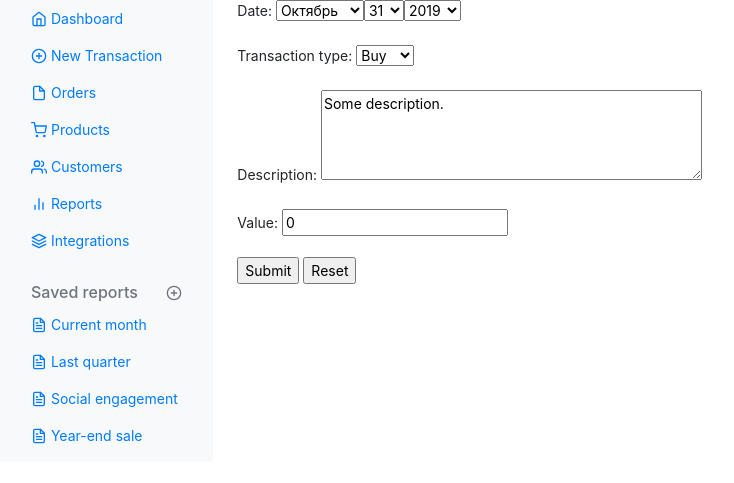
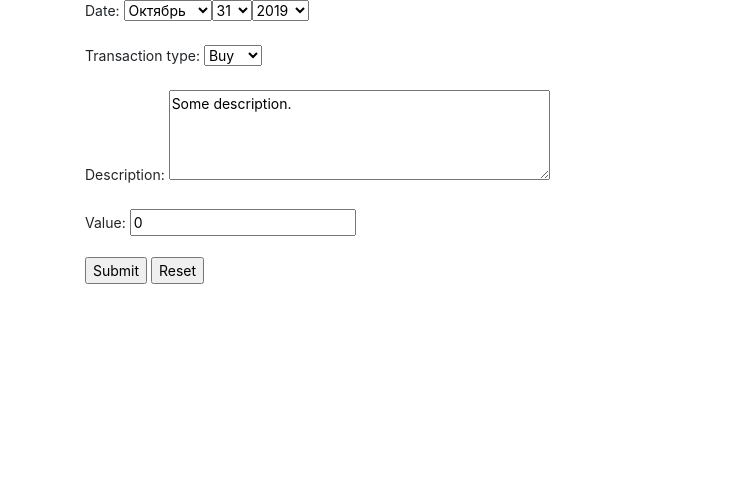
Before and after one commit to babayotta/mysite_old, a Django app: page /trym/new_transaction in a window 1280 px wide. Shown: the part 56-539 px from the top of the page, without its empty margins (0-734 px from the left). Run offline with Django 3.2, Linux system fonts and the light colour scheme; some libraries are stand-ins or nearby versions.

Commit message:
Some refactoring with templates

```diff
--- a/src/templates/mysite/base.html
+++ b/src/templates/mysite/base.html
@@ -29,17 +29,6 @@
     {% endblock %}
 </head>
 <body>
-{#<nav class="navbar navbar-dark fixed-top bg-dark flex-md-nowrap p-0 shadow">#}
-{#    <a class="navbar-brand col-sm-3 col-md-2 mr-0"#}
-{#       href="{% url 'home' %}">MySite</a>#}
-{#    <input class="form-control form-control-dark w-100" type="text"#}
-{#           placeholder="Search" aria-label="Search">#}
-{#    <ul class="navbar-nav px-3">#}
-{#        <li class="nav-item text-nowrap">#}
-{#            <a class="nav-link" href="#">Sign out</a>#}
-{#        </li>#}
-{#    </ul>#}
-{#</nav>#}
 <nav class="navbar navbar-expand-md navbar-dark fixed-top bg-dark">
     <a class="navbar-brand" href="{% url 'home' %}">MySite</a>
     <button class="navbar-toggler" type="button" data-toggle="collapse"
--- a/src/templates/mysite/home.html
+++ b/src/templates/mysite/home.html
@@ -5,7 +5,6 @@
 {% endblock %}
 
 {% block content %}
-{#    <main role="main">#}
     <!-- Main jumbotron for a primary marketing message or call to action -->
     <div class="jumbotron">
         <div class="container">
@@ -28,5 +27,4 @@
             <p>Привет, <b>незнакомец!</b></p>
         {% endif %}
     </div>
-{#    </main>#}
 {% endblock %}
--- a/src/templates/mysite/signup.html
+++ b/src/templates/mysite/signup.html
@@ -5,7 +5,6 @@
 {% endblock %}
 
 {% block content %}
-{#    <main role="main">#}
     <div class="container">
         <h2>Регистрация</h2>
         <form method="post">
@@ -14,5 +13,4 @@
             <button type="submit">Зарегистрироваться</button>
         </form>
     </div> <!-- /container -->
-{#    </main>#}
 {% endblock %}
--- a/src/templates/registration/login.html
+++ b/src/templates/registration/login.html
@@ -3,7 +3,6 @@
 {% block title %}Вход{% endblock %}
 
 {% block content %}
-{#    <main role="main">#}
     <div class="container">
         <h2>Вход</h2>
         <form method="post">
@@ -12,5 +11,4 @@
             <button type="submit">Войти</button>
         </form>
     </div> <!-- /container -->
-{#    </main>#}
 {% endblock %}
--- a/src/templates/trym/base.html
+++ b/src/templates/trym/base.html
@@ -11,94 +11,8 @@
 {% endblock %}
 
 {% block content %}
-    <div class="container-fluid">
-        <div class="row">
-            <nav class="col-md-2 d-none d-md-block bg-light sidebar">
-                <div class="sidebar-sticky">
-                    <ul class="nav flex-column">
-                        <li class="nav-item">
-                            <a class="nav-link active" href="{% url 'trym:list_of_transactions' %}">
-                                <span data-feather="home"></span>
-                                Dashboard <span class="sr-only">(current)</span>
-                            </a>
-                        </li>
-                        <li class="nav-item">
-                            <a class="nav-link" href="{% url 'trym:new_transaction' %}">
-                                <span data-feather="plus-circle"></span>
-                                New Transaction
-                            </a>
-                        </li>
-                        <li class="nav-item">
-                            <a class="nav-link" href="#">
-                                <span data-feather="file"></span>
-                                Orders
-                            </a>
-                        </li>
-                        <li class="nav-item">
-                            <a class="nav-link" href="#">
-                                <span data-feather="shopping-cart"></span>
-                                Products
-                            </a>
-                        </li>
-                        <li class="nav-item">
-                            <a class="nav-link" href="#">
-                                <span data-feather="users"></span>
-                                Customers
-                            </a>
-                        </li>
-                        <li class="nav-item">
-                            <a class="nav-link" href="#">
-                                <span data-feather="bar-chart-2"></span>
-                                Reports
-                            </a>
-                        </li>
-                        <li class="nav-item">
-                            <a class="nav-link" href="#">
-                                <span data-feather="layers"></span>
-                                Integrations
-                            </a>
-                        </li>
-                    </ul>
-                    <h6 class="sidebar-heading d-flex justify-content-between align-items-center px-3 mt-4 mb-1 text-muted">
-                        <span>Saved reports</span>
-                        <a class="d-flex align-items-center text-muted" href="#">
-                            <span data-feather="plus-circle"></span>
-                        </a>
-                    </h6>
-                    <ul class="nav flex-column mb-2">
-                        <li class="nav-item">
-                            <a class="nav-link" href="#">
-                                <span data-feather="file-text"></span>
-                                Current month
-                            </a>
-                        </li>
-                        <li class="nav-item">
-                            <a class="nav-link" href="#">
-                                <span data-feather="file-text"></span>
-                                Last quarter
-                            </a>
-                        </li>
-                        <li class="nav-item">
-                            <a class="nav-link" href="#">
-                                <span data-feather="file-text"></span>
-                                Social engagement
-                            </a>
-                        </li>
-                        <li class="nav-item">
-                            <a class="nav-link" href="#">
-                                <span data-feather="file-text"></span>
-                                Year-end sale
-                            </a>
-                        </li>
-                    </ul>
-                </div>
-            </nav>
-
-            <main role="main" class="col-md-9 ml-sm-auto col-lg-10 px-4">
-                {% block main %}
-                {% endblock %}
-            </main>
-
-        </div>
+    <div class="container">
+        {% block main %}
+        {% endblock %}
     </div>
 {% endblock %}
```
Also changed, not shown: src/templates/trym/list_of_transactions.html (+14 -18 lines). Lines whose indentation alone changed are shown as unchanged.
